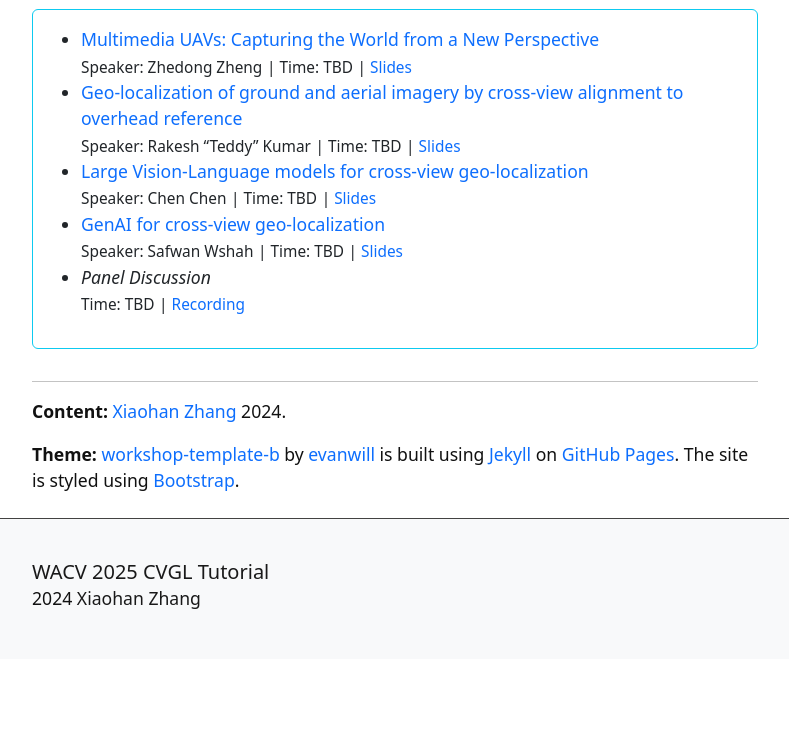
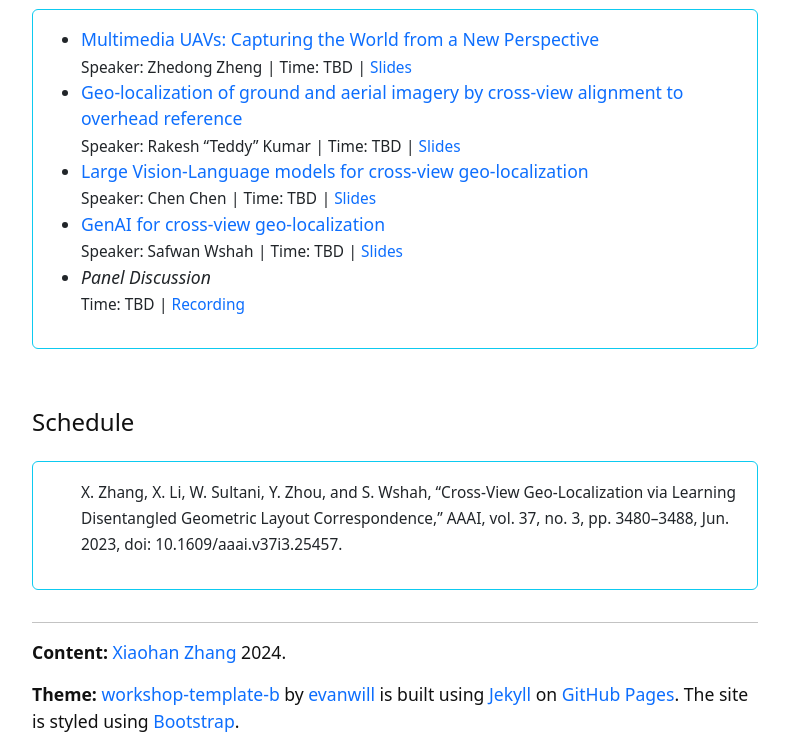
Before and after one commit to zxh009123/WACV25_CVGL_Tutorial, a Jekyll site: the page built from index.md, in a window 1280 px wide and 900 px high, scrolled down 1518 px, cut to the strip 0-752 px from the top of the window. Shown: the whole strip, without its empty margins (245-1034 px from the left). Built offline with Jekyll 4.4.1, drawn with Linux system fonts in a browser that asks for light colours; before the commit the page ends 2177 px from its top, so only the background shows below that.

Commit message:
add publications

```diff
--- /dev/null
+++ b/_includes/publications.html
@@ -0,0 +1,14 @@
+{% comment %}
+    Add an auto generated publications based on the front matter of content pages
+{% endcomment %}
+<div class="row justify-content-center">
+    <div class="m-3 col-12" >
+        <div class="card border-info">
+            <div class="card-body">
+                <ul>
+                    <small>X. Zhang, X. Li, W. Sultani, Y. Zhou, and S. Wshah, “Cross-View Geo-Localization via Learning Disentangled Geometric Layout Correspondence,” AAAI, vol. 37, no. 3, pp. 3480–3488, Jun. 2023, doi: 10.1609/aaai.v37i3.25457.</small>
+                </ul>
+            </div>
+        </div>
+    </div>
+</div>
--- a/index.md
+++ b/index.md
@@ -36,6 +36,11 @@ The availability of geospatial data from diverse sources and perspectives has ex
 #### Schedule
 {% include toc.html %}
 
+<br>
+
+#### Schedule
+{% include publications.html %}
+
 ------
 
 {% include template/credits.html %}
```
